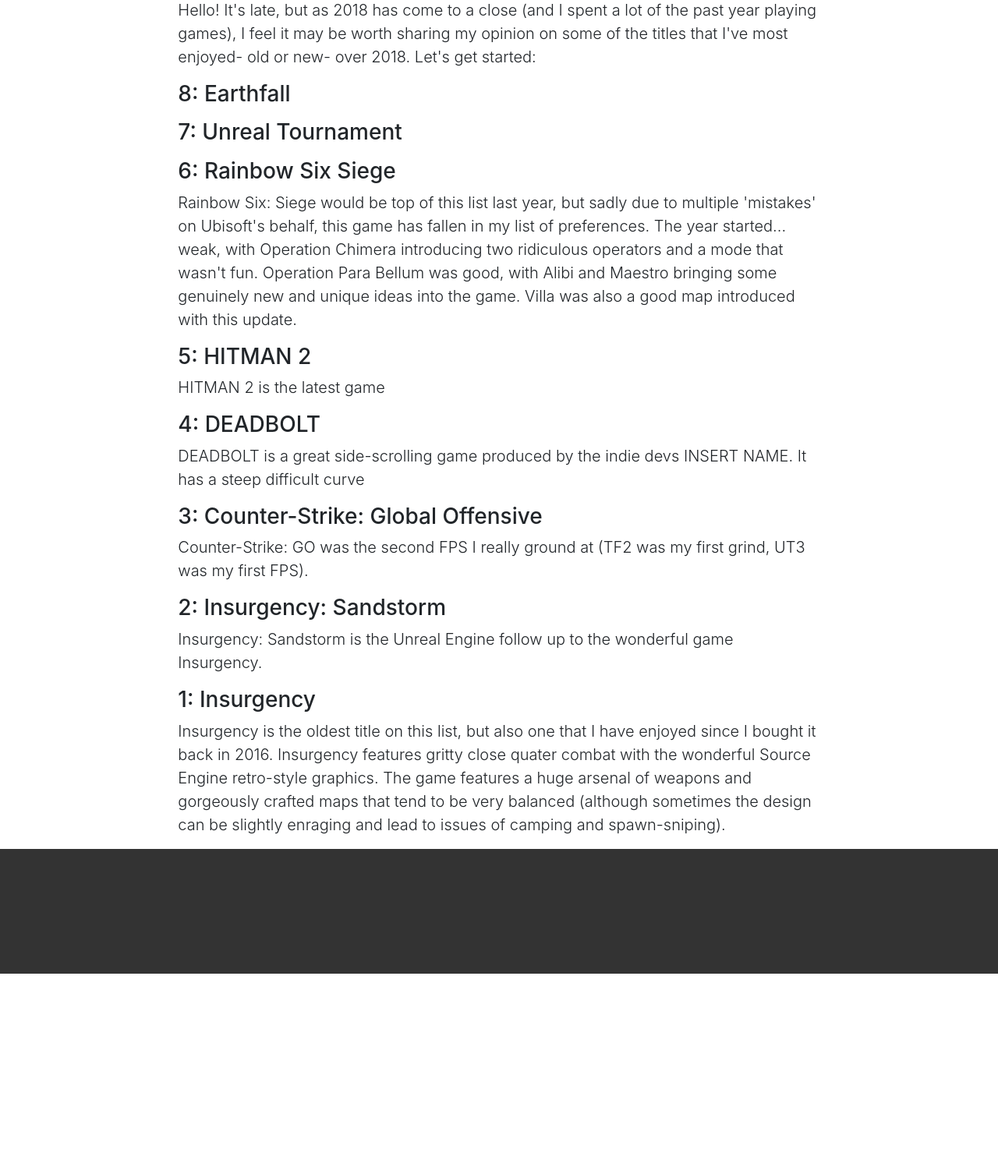
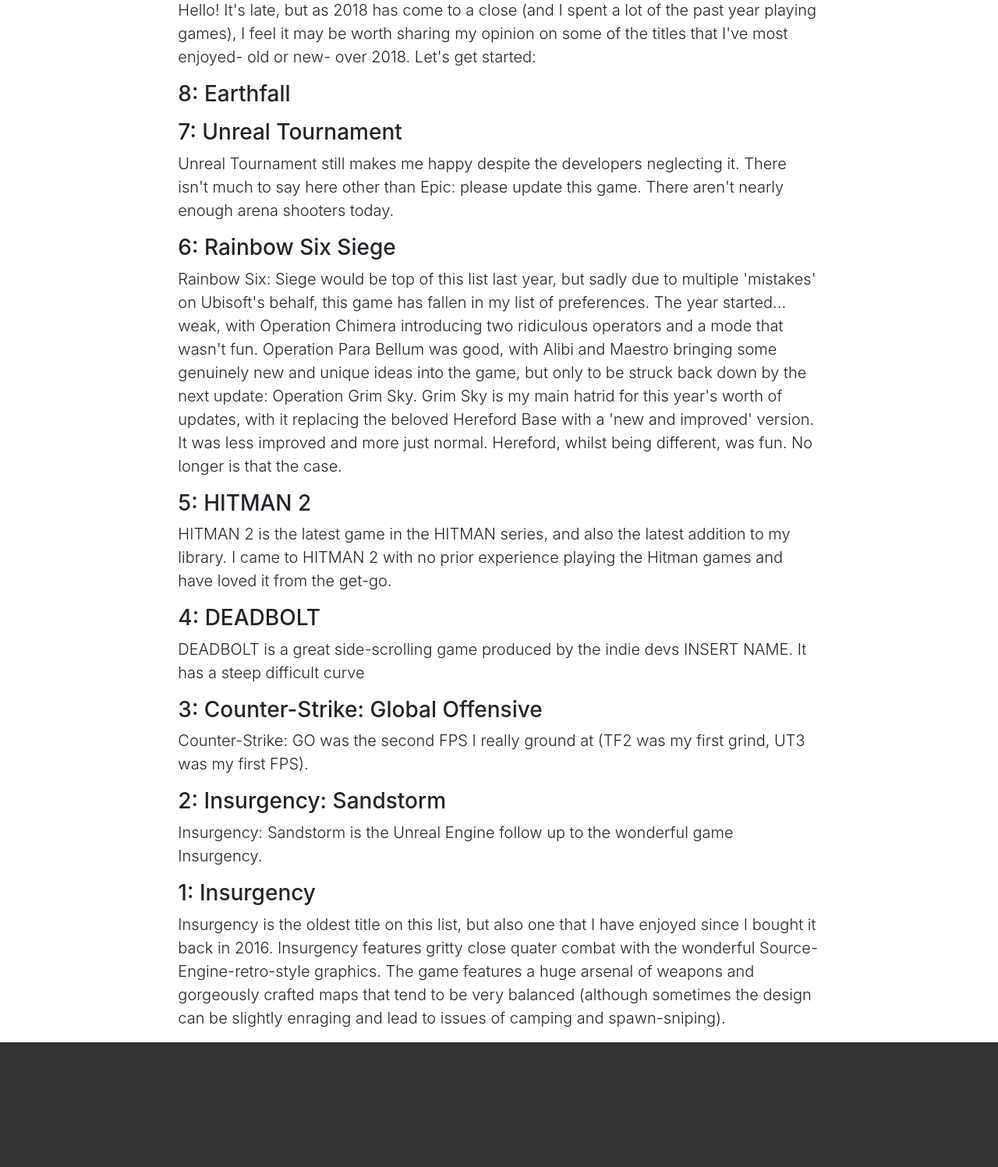
Before and after one commit to JellyWX/blog, a Flask app: template app/templates/articles/games18.html in a window 1280 px wide. Shown: the part 487-1984 px from the top of the page at 78% size. Before the commit the page ends 1736 px from the top, so only its background shows below. Run offline with Flask 2, Linux system fonts and the light colour scheme; the template is opened without the code that fills it, so the values that code supplies are empty; some libraries are stand-ins or nearby versions.

Commit message:
verficiations

```diff
--- a/app/templates/articles/games18.html
+++ b/app/templates/articles/games18.html
@@ -15,18 +15,21 @@
     </p>
 
 <h3>7: Unreal Tournament</h3>
-<p class="lead">
+<p class="lead">Unreal Tournament still makes me happy despite the developers neglecting it. There isn't much to say here other than Epic: please update this game.
+    There aren't nearly enough arena shooters today.
     </p>
 
 <h3>6: Rainbow Six Siege</h3>
 <p class="lead">Rainbow Six: Siege would be top of this list last year, but sadly due to multiple 'mistakes' on Ubisoft's behalf, this game has fallen
     in my list of preferences. The year started... weak, with Operation Chimera introducing two ridiculous operators and a mode that wasn't fun. Operation
-    Para Bellum was good, with Alibi and Maestro bringing some genuinely new and unique ideas into the game. Villa was also a good map introduced with this
-    update.
+    Para Bellum was good, with Alibi and Maestro bringing some genuinely new and unique ideas into the game, but only to be struck back down by the next update:
+    Operation Grim Sky. Grim Sky is my main hatrid for this year's worth of updates, with it replacing the beloved Hereford Base with a 'new and improved' version.
+    It was less improved and more just normal. Hereford, whilst being different, was fun. No longer is that the case.
     </p>
 
 <h3>5: HITMAN 2</h3>
-<p class="lead">HITMAN 2 is the latest game
+<p class="lead">HITMAN 2 is the latest game in the HITMAN series, and also the latest addition to my library. I came to HITMAN 2 with no prior experience playing
+    the Hitman games and have loved it from the get-go.
     </p>
 
 <h3>4: DEADBOLT</h3>
@@ -43,7 +46,7 @@
 
 <h3>1: Insurgency</h3>
 <p class="lead">Insurgency is the oldest title on this list, but also one that I have enjoyed since I bought it back in 2016. Insurgency features gritty close quater combat with
-    the wonderful Source Engine retro-style graphics. The game features a huge arsenal of weapons and gorgeously crafted maps that tend to be very balanced (although sometimes the
+    the wonderful Source-Engine-retro-style graphics. The game features a huge arsenal of weapons and gorgeously crafted maps that tend to be very balanced (although sometimes the
     design can be slightly enraging and lead to issues of camping and spawn-sniping).
     </p>
 
--- a/app/templates/base.html
+++ b/app/templates/base.html
@@ -7,6 +7,8 @@
         <script src="https://code.jquery.com/jquery-3.3.1.slim.min.js" integrity="sha384-q8i/X+965DzO0rT7abK41JStQIAqVgRVzpbzo5smXKp4YfRvH+8abtTE1Pi6jizo" crossorigin="anonymous"></script>
         <script src="https://cdnjs.cloudflare.com/ajax/libs/popper.js/1.14.3/umd/popper.min.js" integrity="sha384-ZMP7rVo3mIykV+2+9J3UJ46jBk0WLaUAdn689aCwoqbBJiSnjAK/l8WvCWPIPm49" crossorigin="anonymous"></script>
         <script src="https://stackpath.bootstrapcdn.com/bootstrap/4.1.3/js/bootstrap.min.js" integrity="sha384-ChfqqxuZUCnJSK3+MXmPNIyE6ZbWh2IMqE241rYiqJxyMiZ6OW/JmZQ5stwEULTy" crossorigin="anonymous"></script>
+        <meta name="yandex-verification" content="28162185530ca863" />
+        <meta name="google-site-verification" content="jPxOtmeE4nVOHtQ0BTUsKPU65pFT23hVkkTvSmM_rOI" />
 
         <title>JellyWX - {{ title }}</title>
 
```
